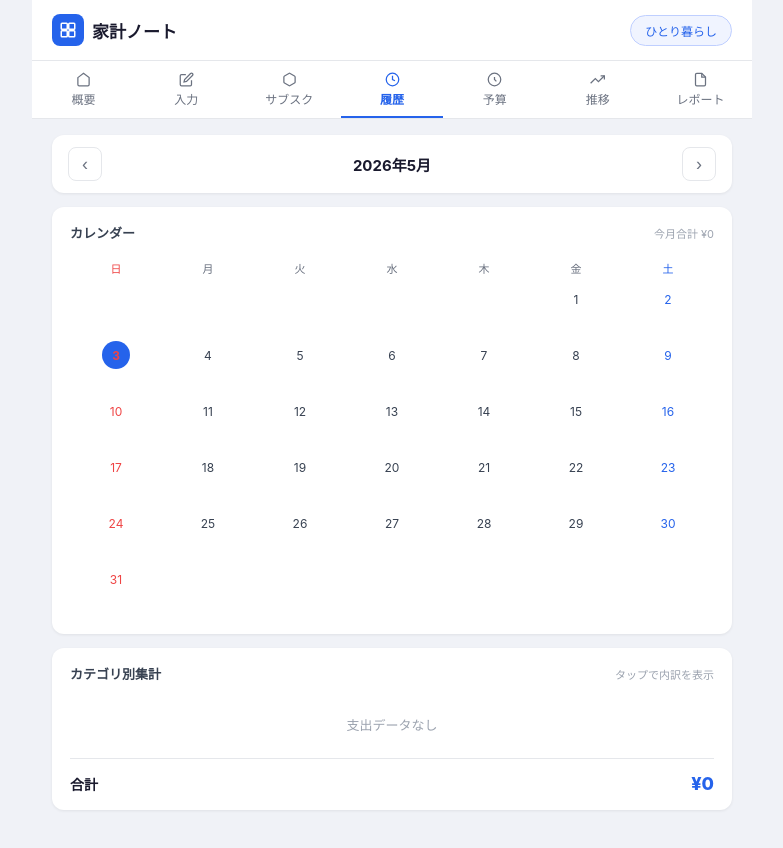
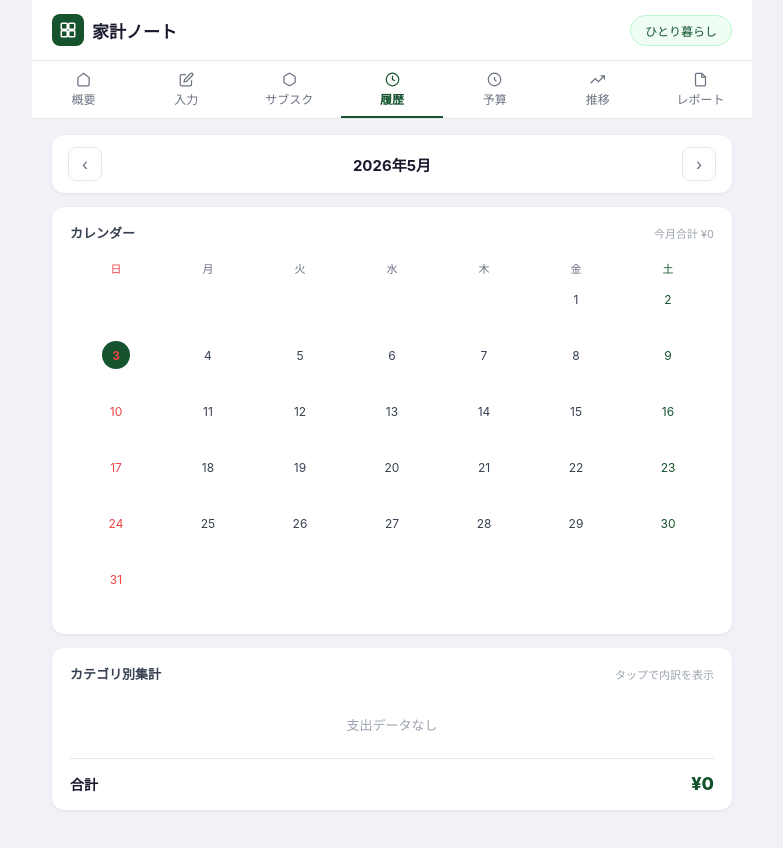
Before and after one commit to takayukiohshita/kakeibo-solo, a Next.js app: page / in a window 1280 px wide. Both pictures are taken after a click on the button "履歴". Shown: the top 848 px of the page, without its empty margins (248-1031 px from the left). Built offline with nearby package versions, Linux system fonts and the light colour scheme.

Commit message:
Update globals.css

```diff
--- a/src/app/globals.css
+++ b/src/app/globals.css
@@ -13,16 +13,16 @@ body {
 /* ---- Header ---- */
 .hdr { display: flex; align-items: center; justify-content: space-between; background: #fff; padding: 14px 20px; border-bottom: 1px solid #e5e7eb; position: sticky; top: 0; z-index: 100; }
 .hdr-logo { display: flex; align-items: center; gap: 8px; }
-.hdr-icon { width: 32px; height: 32px; background: #2563eb; border-radius: 8px; display: flex; align-items: center; justify-content: center; }
+.hdr-icon { width: 32px; height: 32px; background: #14532d; border-radius: 8px; display: flex; align-items: center; justify-content: center; }
 .hdr-icon svg { width: 18px; height: 18px; fill: none; stroke: #fff; stroke-width: 2; }
 .hdr-title { font-size: 17px; font-weight: 700; color: #1a1a2e; }
-.solo-badge { padding: 6px 14px; background: #f0f4ff; border: 1px solid #bfcfff; border-radius: 99px; font-size: 12px; color: #2563eb; font-weight: 500; }
+.solo-badge { padding: 6px 14px; background: #f0fdf4; border: 1px solid #bbf7d0; border-radius: 99px; font-size: 12px; color: #14532d; font-weight: 500; }
 
 /* ---- Nav ---- */
 .nav { display: flex; background: #fff; border-bottom: 1px solid #e5e7eb; overflow-x: auto; position: sticky; top: 57px; z-index: 99; }
 .nav::-webkit-scrollbar { display: none; }
 .nv { flex: 1; min-width: 60px; padding: 11px 4px 9px; font-size: 12px; color: #6b7280; background: none; border: none; border-bottom: 2px solid transparent; cursor: pointer; display: flex; flex-direction: column; align-items: center; gap: 3px; white-space: nowrap; transition: color .15s; }
-.nv.on { color: #2563eb; border-bottom-color: #2563eb; font-weight: 600; }
+.nv.on { color: #14532d; border-bottom-color: #14532d; font-weight: 600; }
 .nv:hover:not(.on) { color: #374151; }
 .nv svg { width: 15px; height: 15px; fill: none; stroke: currentColor; stroke-width: 2; }
 
@@ -33,10 +33,10 @@ body {
 .month-row { display: flex; align-items: center; justify-content: space-between; background: #fff; border-radius: 12px; padding: 12px 16px; margin-bottom: 14px; box-shadow: 0 1px 3px rgba(0,0,0,.07); }
 .month-txt { font-size: 15px; font-weight: 700; color: #1a1a2e; }
 .marr { width: 34px; height: 34px; border: 1px solid #e5e7eb; border-radius: 8px; background: #fff; cursor: pointer; font-size: 18px; color: #6b7280; display: flex; align-items: center; justify-content: center; transition: all .15s; }
-.marr:hover { background: #f0f4ff; border-color: #bfcfff; color: #2563eb; }
+.marr:hover { background: #f0fdf4; border-color: #bbf7d0; color: #14532d; }
 
 /* ---- Hero card ---- */
-.hero { background: linear-gradient(135deg, #2563eb 0%, #1d4ed8 100%); border-radius: 16px; padding: 22px; margin-bottom: 14px; color: #fff; }
+.hero { background: linear-gradient(135deg, #166534 0%, #14532d 100%); border-radius: 16px; padding: 22px; margin-bottom: 14px; color: #fff; }
 .hero-lbl { font-size: 11px; opacity: .8; margin-bottom: 4px; }
 .hero-amount { font-size: 32px; font-weight: 800; margin-bottom: 3px; letter-spacing: -.5px; }
 .hero-sub { font-size: 12px; opacity: .7; margin-bottom: 16px; }
@@ -68,11 +68,11 @@ body {
 /* ---- Input toggle ---- */
 .input-tog { display: grid; grid-template-columns: 1fr 1fr; background: #f3f4f6; border-radius: 10px; padding: 3px; margin-bottom: 14px; }
 .it-btn { padding: 9px; font-size: 13px; font-weight: 600; cursor: pointer; background: none; border: none; color: #6b7280; border-radius: 8px; transition: all .15s; }
-.it-btn.on { background: #2563eb; color: #fff; }
+.it-btn.on { background: #14532d; color: #fff; }
 
 /* ---- Upload area ---- */
 .upload-area { border: 2px dashed #d1d5db; border-radius: 12px; padding: 28px 16px; text-align: center; margin-bottom: 14px; cursor: pointer; transition: border-color .2s; }
-.upload-area:hover { border-color: #2563eb; }
+.upload-area:hover { border-color: #14532d; }
 .upload-icon { width: 34px; height: 34px; margin: 0 auto 10px; border: 2px solid #9ca3af; border-radius: 6px; display: flex; align-items: center; justify-content: center; }
 .upload-icon svg { width: 17px; height: 17px; fill: none; stroke: #9ca3af; stroke-width: 2; }
 .upload-title { font-size: 14px; font-weight: 600; color: #374151; margin-bottom: 4px; }
@@ -83,12 +83,12 @@ body {
 .flbl { font-size: 12px; color: #6b7280; margin-bottom: 4px; margin-top: 10px; display: block; }
 .flbl:first-child { margin-top: 0; }
 .finput { width: 100%; padding: 11px 12px; border: 1px solid #e5e7eb; border-radius: 8px; font-size: 14px; color: #1a1a2e; background: #fff; transition: border-color .15s; min-width: 0; box-sizing: border-box; }
-.finput:focus { outline: none; border-color: #2563eb; box-shadow: 0 0 0 3px rgba(37,99,235,.1); }
+.finput:focus { outline: none; border-color: #14532d; box-shadow: 0 0 0 3px rgba(20,83,45,.1); }
 input[type="date"].finput { width: 100%; padding: 11px 12px; font-size: 14px; -webkit-appearance: none; appearance: none; }
 input[type="month"].finput { width: 100%; padding: 11px 12px; font-size: 14px; -webkit-appearance: none; appearance: none; }
-.submit-btn { width: 100%; padding: 13px; background: #2563eb; color: #fff; border: none; border-radius: 10px; font-size: 15px; font-weight: 700; cursor: pointer; margin-top: 12px; transition: background .15s; }
-.submit-btn:hover { background: #1d4ed8; }
-.submit-btn:active { background: #1e40af; }
+.submit-btn { width: 100%; padding: 13px; background: #14532d; color: #fff; border: none; border-radius: 10px; font-size: 15px; font-weight: 700; cursor: pointer; margin-top: 12px; transition: background .15s; }
+.submit-btn:hover { background: #14532d; }
+.submit-btn:active { background: #14532d; }
 
 /* ---- Transaction list ---- */
 .tx-item { display: flex; align-items: center; gap: 10px; padding: 11px 0; border-bottom: 1px solid #f3f4f6; }
@@ -98,7 +98,7 @@ input[type="month"].finput { width: 100%; padding: 11px 12px; font-size: 14px; -
 .tx-meta { font-size: 11px; color: #9ca3af; margin-top: 1px; }
 .tx-amt { font-size: 14px; font-weight: 700; color: #1a1a2e; margin-left: auto; white-space: nowrap; }
 .icon-btn { width: 29px; height: 29px; border: 1px solid #e5e7eb; border-radius: 6px; background: #fff; cursor: pointer; display: flex; align-items: center; justify-content: center; color: #9ca3af; font-size: 14px; flex-shrink: 0; transition: all .15s; margin-left: 8px; }
-.icon-btn:hover { border-color: #2563eb; color: #2563eb; }
+.icon-btn:hover { border-color: #14532d; color: #14532d; }
 .icon-btn.del:hover { border-color: #ef4444; color: #ef4444; }
 
 /* ---- Multi input ---- */
@@ -109,22 +109,22 @@ input[type="month"].finput { width: 100%; padding: 11px 12px; font-size: 14px; -
 .multi-close:hover { border-color: #ef4444; color: #ef4444; }
 .frow2 { display: grid; grid-template-columns: 1fr 1fr; gap: 10px; min-width: 0; overflow: hidden; }
 .add-item-btn { width: 100%; padding: 11px; border: 2px dashed #d1d5db; border-radius: 8px; background: none; color: #6b7280; font-size: 13px; cursor: pointer; margin-top: 4px; transition: all .15s; }
-.add-item-btn:hover { border-color: #2563eb; color: #2563eb; }
+.add-item-btn:hover { border-color: #14532d; color: #14532d; }
 
 /* ---- Calendar ---- */
 .cal-wrap { overflow-x: auto; }
 .cal { width: 100%; border-collapse: collapse; min-width: 280px; }
 .cal th { font-size: 11px; color: #6b7280; padding: 6px 0; text-align: center; font-weight: 500; }
 .cal th.sun { color: #ef4444; }
-.cal th.sat { color: #2563eb; }
+.cal th.sat { color: #14532d; }
 .cal td { padding: 3px; text-align: center; vertical-align: top; }
 .cal-cell { display: flex; flex-direction: column; align-items: center; gap: 1px; min-height: 50px; }
 .cal-day { font-size: 12px; color: #374151; width: 28px; height: 28px; display: inline-flex; align-items: center; justify-content: center; border-radius: 50%; }
-.cal-day.today-d { background: #2563eb; color: #fff; font-weight: 700; }
+.cal-day.today-d { background: #14532d; color: #fff; font-weight: 700; }
 .cal-day.sun { color: #ef4444; }
-.cal-day.sat { color: #2563eb; }
+.cal-day.sat { color: #14532d; }
 .cal-day.has-tx { font-weight: 700; }
-.cal-amt { font-size: 9px; color: #2563eb; font-weight: 600; line-height: 1.2; }
+.cal-amt { font-size: 9px; color: #14532d; font-weight: 600; line-height: 1.2; }
 .cal-dots { display: flex; gap: 2px; justify-content: center; }
 .cal-dot { width: 5px; height: 5px; border-radius: 50%; }
 
@@ -135,15 +135,15 @@ input[type="month"].finput { width: 100%; padding: 11px 12px; font-size: 14px; -
 .cat-val { font-size: 14px; font-weight: 700; color: #1a1a2e; white-space: nowrap; }
 .total-row { display: flex; align-items: center; justify-content: space-between; padding: 14px 0 0; border-top: 1px solid #e5e7eb; margin-top: 4px; }
 .total-lbl { font-size: 14px; font-weight: 600; }
-.total-amt { font-size: 18px; font-weight: 800; color: #2563eb; }
+.total-amt { font-size: 18px; font-weight: 800; color: #14532d; }
 
 /* ---- Budget ---- */
-.budget-hero { background: #eff6ff; border-radius: 12px; padding: 16px; margin-bottom: 14px; }
-.bh-title { font-size: 12px; color: #2563eb; font-weight: 600; margin-bottom: 12px; }
+.budget-hero { background: #f0fdf4; border-radius: 12px; padding: 16px; margin-bottom: 14px; }
+.bh-title { font-size: 12px; color: #14532d; font-weight: 600; margin-bottom: 12px; }
 .bh-grid { display: grid; grid-template-columns: repeat(3, 1fr); gap: 10px; text-align: center; }
 .bh-lbl { font-size: 11px; color: #6b7280; margin-bottom: 4px; }
 .bh-val { font-size: 17px; font-weight: 800; }
-.bh-blue { color: #2563eb; }
+.bh-blue { color: #14532d; }
 .bh-grn { color: #059669; }
 .bh-red { color: #ef4444; }
 .bud-edit-row { display: flex; align-items: center; padding: 11px 0; border-bottom: 1px solid #f3f4f6; gap: 8px; }
@@ -152,8 +152,8 @@ input[type="month"].finput { width: 100%; padding: 11px 12px; font-size: 14px; -
 .vs-diff { font-size: 11px; white-space: nowrap; }
 .vs-diff.under { color: #9ca3af; }
 .vs-diff.over { color: #ef4444; }
-.save-btn { width: 100%; padding: 13px; background: #2563eb; color: #fff; border: none; border-radius: 10px; font-size: 15px; font-weight: 700; cursor: pointer; margin-top: 12px; transition: background .15s; }
-.save-btn:hover { background: #1d4ed8; }
+.save-btn { width: 100%; padding: 13px; background: #14532d; color: #fff; border: none; border-radius: 10px; font-size: 15px; font-weight: 700; cursor: pointer; margin-top: 12px; transition: background .15s; }
+.save-btn:hover { background: #14532d; }
 
 /* ---- Trend ---- */
 .trend-legend { display: flex; gap: 16px; font-size: 11px; color: #6b7280; }
```
